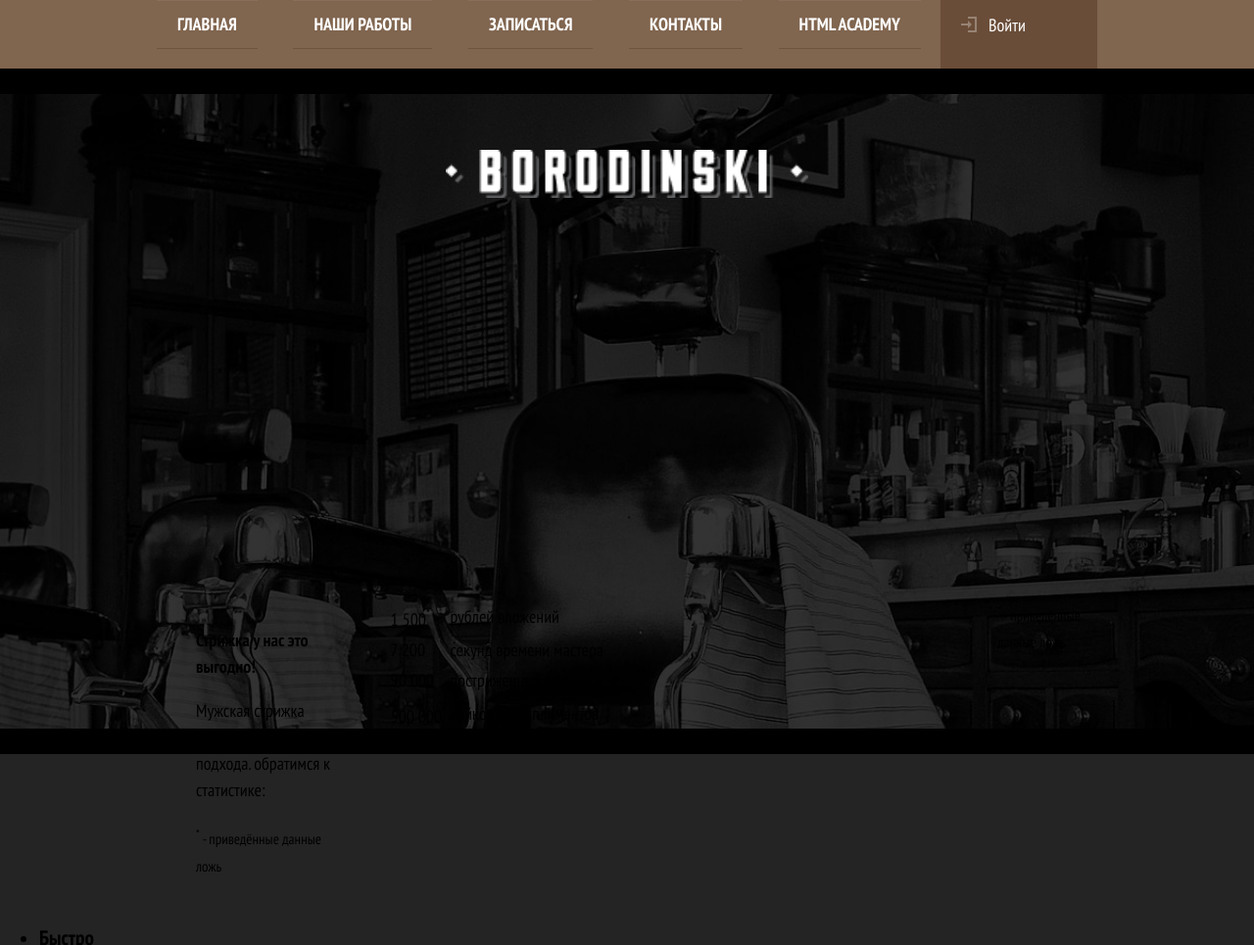
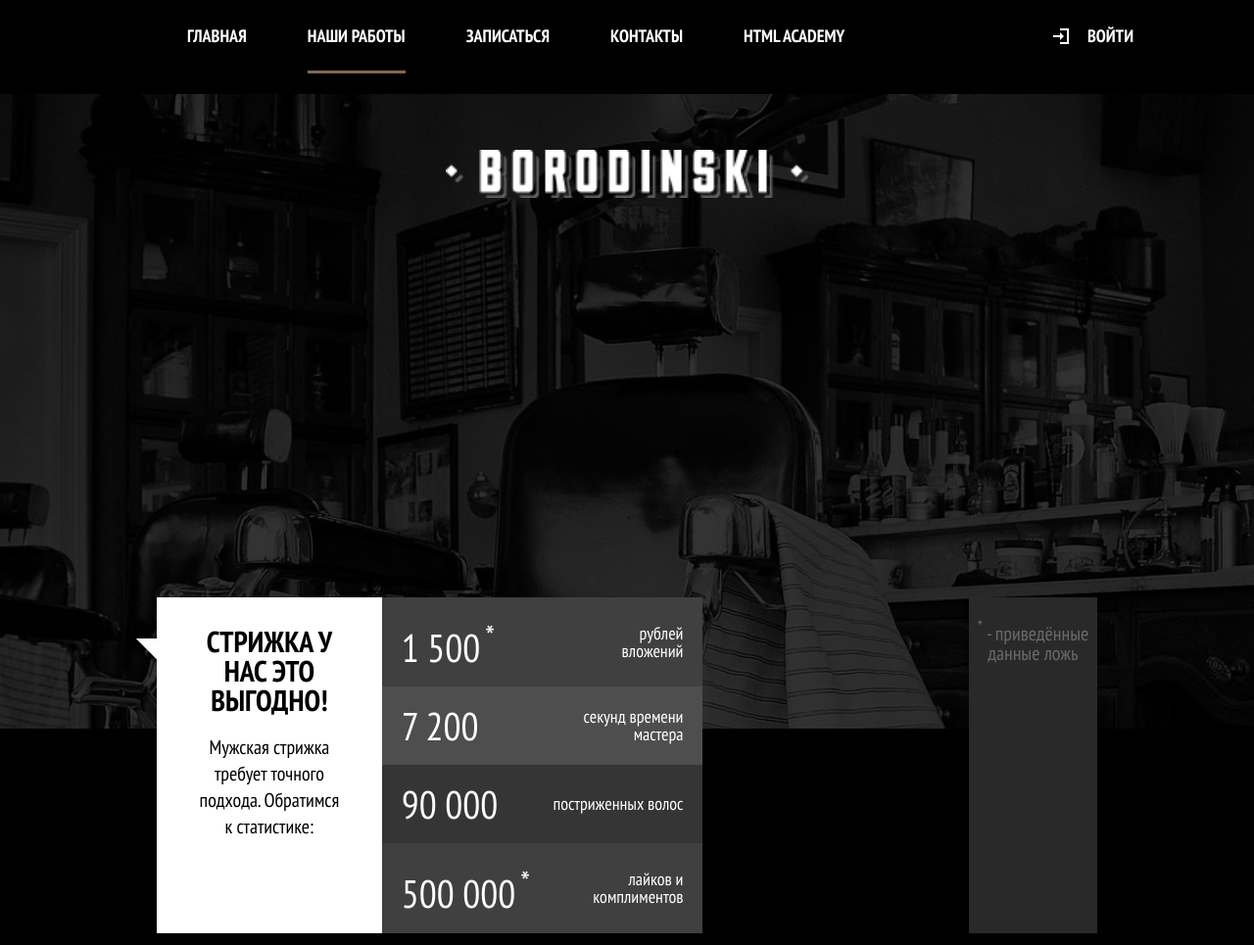
Before and after one commit to stan-yas/htmlcss_2, a website: page index.html in a window 1280 px wide. Shown: the top 965 px of the page at 98% size. Drawn offline with nearby package versions, Linux system fonts and the light colour scheme; files that its build step writes are made by us from their sources.

Commit message:
main-nav ended, stats started

```diff
--- a/index.html
+++ b/index.html
@@ -18,9 +18,9 @@
         <span class="visually-hidden">Открыть меню</span></button>
       <div  class="main-nav__wrapper">
         <ul class="main-nav__list site-list">
+          <li class="site-list__item ">
+            <a>Главная</a>
           <li class="site-list__item site-list__item--active">
-            <a>Главная</a>
-          <li class="site-list__item">
             <a href="photo.html">Наши работы</a>
           <li class="site-list__item">
             <a href="form.html">Записаться</a>
@@ -48,7 +48,7 @@
         <h2 class="visually-hidden">Статистика Барбершопа</h2>
         <b class="stats__slogan">Стрижка у нас это выгодно!</b>
         <p class="stats__intro">Мужская стрижка требует точного подхода.
-          обратимся к статистике:</p>
+          Обратимся к статистике:</p>
         <small class="stats__legend stats__legend--top">
           <sup>*</sup> - приведённые данные ложь
         </small>
@@ -59,7 +59,7 @@
             1 500<sup>*</sup>
           </td>
           <td class="stats__field">
-            рублей вложений
+            рублей<br>вложений
           </td>
         </tr>
         <tr>
--- a/less/blocks/main-nav.less
+++ b/less/blocks/main-nav.less
@@ -101,6 +101,7 @@
   .main-nav {
     width: auto;
     margin: 0;
+    background-color: @main-bg-color;
 
     &__wrapper {
       display: flex;
--- a/less/blocks/site-list.less
+++ b/less/blocks/site-list.less
@@ -33,13 +33,82 @@
 @media (min-width: @tablet-width) {
   .site-list {
     display: flex;
-    justify-content: space-between;
-    width: 570px
+    flex-wrap: wrap;
+    justify-content: flex-start;
+    width: 570px;
+    background: none;
+
+    &__item {
+      margin-right: 32px;
+
+      &:last-child {
+        margin-right: 0;
+      }
+
+      a {
+        padding: 25px 0 23px 0;
+        border: none;
+      }
+
+      a[href] {
+        &:hover {
+          color: #826550;
+          background-color: black;
+        }
+        &:active {
+          color: white;
+          background-color: black;
+          opacity: 0.3;
+        }
+      }
+
+      &--active {
+        position: relative;
+
+        &::after {
+          content: "";
+          position: absolute;
+          left: 0;
+          right: 0; //width: 100%;
+          bottom: -3px;
+          height: 3px;
+
+          background-color: #826550;
+        }
+      }
+    }
   }
 }
 
 @media (min-width: @desktop-width) {
   .site-list {
     width: 780px;
+
+    &__item {
+      margin-right: 0;
+
+      a {
+        padding-right: 31px;
+        padding-left: 31px;
+      }
+
+      a[href] {
+        &:hover {
+          color: white;
+          background-color: black;
+        }
+
+        &:active {
+          color: rgba(0,0,0, 0.3);
+          background-color: white;
+          opacity: 1;
+        }
+      }
+
+      &--active::after {
+        right: 31px;
+        left: 31px;
+      }
+    }
   }
 }
--- a/less/blocks/stats.less
+++ b/less/blocks/stats.less
@@ -7,10 +7,94 @@
 
   &__header {
     padding: 30px 40px 25px 40px;
+    color: black;
+    background-color: white;
+  }
+
+  &__slogan {
+    display: block;
+    margin-bottom: 15px;
+    font-size: 30px;
+    line-height: 30px;
+    font-weight: bold;
+    text-align: center;
+    text-transform: uppercase;
+  }
+
+  &__intro {
+    font-size: 20px;
+    line-height: 27px;
+    text-align: center;
+  }
+
+  &__legend {
+    display: block;
+    font-size: 20px;
+    line-height: 20px;
+
+    &--bottom {
+      padding-top: 20px;
+      padding-bottom: 14px;
+      text-align: center;
+      color: rgba(255,255,255,0.3);
+      background-color: @bg-darkgrey;
+    }
+
+    &--top {
+      display: none;
+    }
+
+    sup {
+      top: -0.25em;
+      font-size: 90%;
+    }
   }
 
   &__list {
     width: 100%;
+    border-collapse: collapse;
+
+    tr {
+      color: white;
+      background-color: #404040;
+
+      &:nth-child(2) {
+        background-color: #4e4e4e;
+      }
+
+      &:nth-child(3) {
+        background-color: #353535;
+      }
+
+      &:nth-child(4) {
+        background-color: #404040;
+      }
+    }
+  }
+
+  &__value,
+  &__field {
+    width: 50%;
+    padding: 20px;
+    vertical-align: center;
+  }
+
+  &__value {
+    padding-right: 0;
+    font-size: 40px;
+    line-height: 40px;
+
+    sup {
+      top: -0.35em;
+      margin-left: 5px;
+    }
+  }
+
+  &__field {
+    padding-left: 0;
+    font-size: 18px;
+    line-height: 18px;
+    text-align: right;
   }
 }
 
@@ -18,6 +102,21 @@
   .stats {
     width: 640px;
     margin-top: -185px;
+
+    &__header {
+      position: relative;
+      min-height: 129px;
+
+      &::before {
+        content: "";
+        position: absolute;
+        top: 27px;
+        left: -15px;
+        border: 15px solid transparent;
+        border-bottom-color: white;
+        transform: rotate(45deg);
+      }
+    }
 
     &__list {
       display: flex;
--- a/less/blocks/user-list.less
+++ b/less/blocks/user-list.less
@@ -14,7 +14,7 @@
     position: absolute;
     top: 17px;
     left: 21px;
-    opacity: 0.3;
+    opacity: 1;
 
     polygon {
       fill: white;
@@ -24,12 +24,73 @@
 
 @media (min-width: @tablet-width) {
   .user-list {
+    background-color: black;
     width: 60px;
+
+    &__login {
+      width: 60px;
+      //padding: 0;
+      font-size: 0;
+
+      &:hover .user-list__login-icon {
+        opacity: 1;
+        polygon {
+          fill: #826550;
+        }
+      }
+
+      &:active .user-list__login-icon {
+        opacity: 0.3;
+        polygon {
+          fill: white;
+        }
+      }
+    }
+
+    &__login-icon {
+      top: 29px;
+      left: 12px
+    }
   }
 }
 
 @media (min-width: @desktop-width) {
   .user-list {
-    width: 160px;
+    max-width: 160px;
+
+    &__login {
+      width: auto;
+      height: auto;
+      padding: 25px 30px 23px 50px;
+      font-size: 18px;
+      line-height: 24px;
+      font-weight: bold;
+      text-transform: uppercase;
+
+      &:hover {
+        color: black;
+        background: white;
+      }
+
+      &:active {
+        color: rgba(0,0,0,0.3);
+        background-color: white;
+      }
+
+      &:hover .user-list__login-icon {
+        opacity: 0.3;
+        polygon {
+          fill: black;
+        }
+      }
+
+      &:active .user-list__login-icon {
+        opacity: 0.1;
+      }
+    }
+
+    &__login-icon {
+      left: 15px;
+    }
   }
 }
--- a/less/variables.less
+++ b/less/variables.less
@@ -1,4 +1,6 @@
-@main-bg-color: #242424;
+@bg-darkgrey: #292929;
+@bg-lightgrey: #f8f5f2;
+@main-bg-color: black; //#242424;
 @news-bg-color: #F7F5F1;
 @main-nav-bg-color: #80654F;
 @main-nav-color: white;
```
